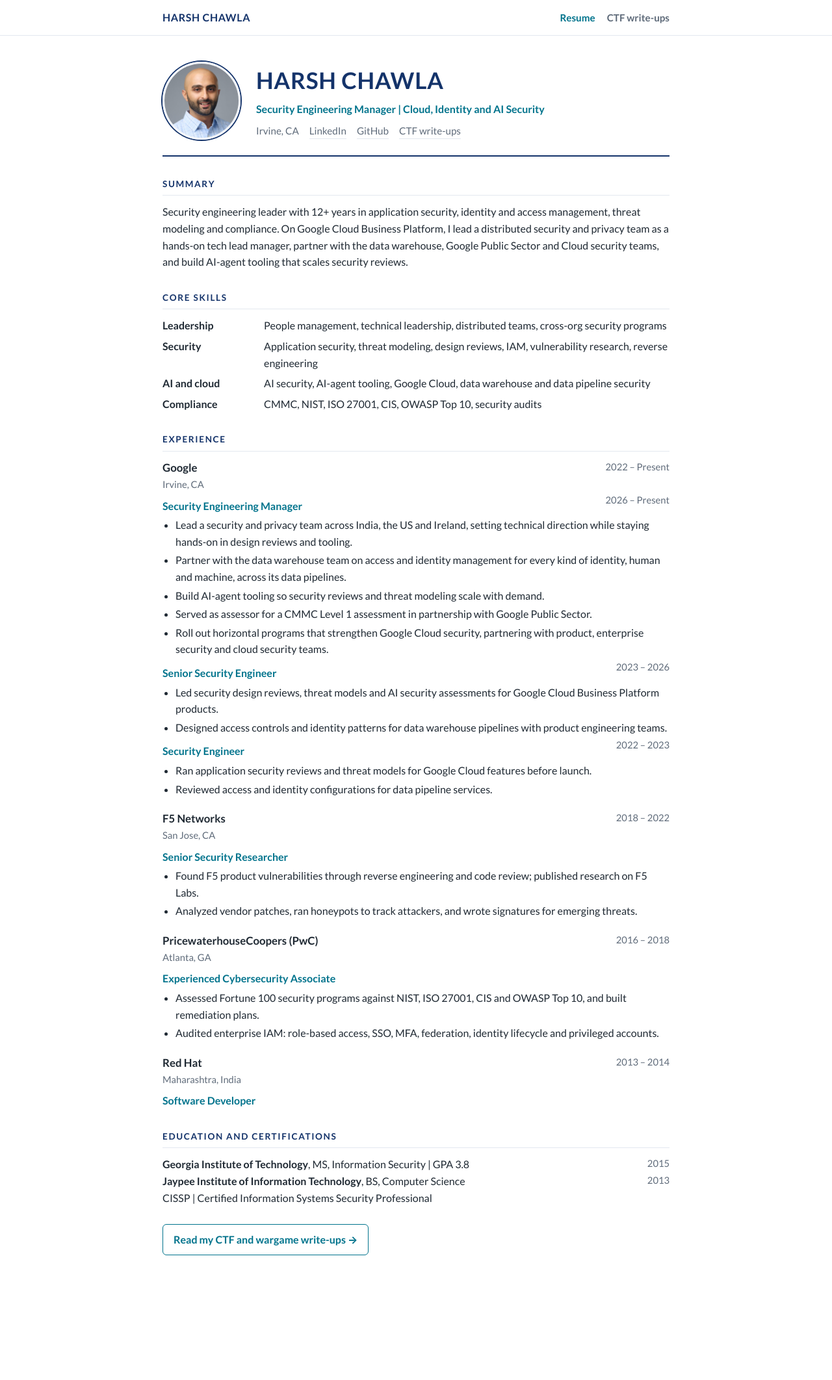
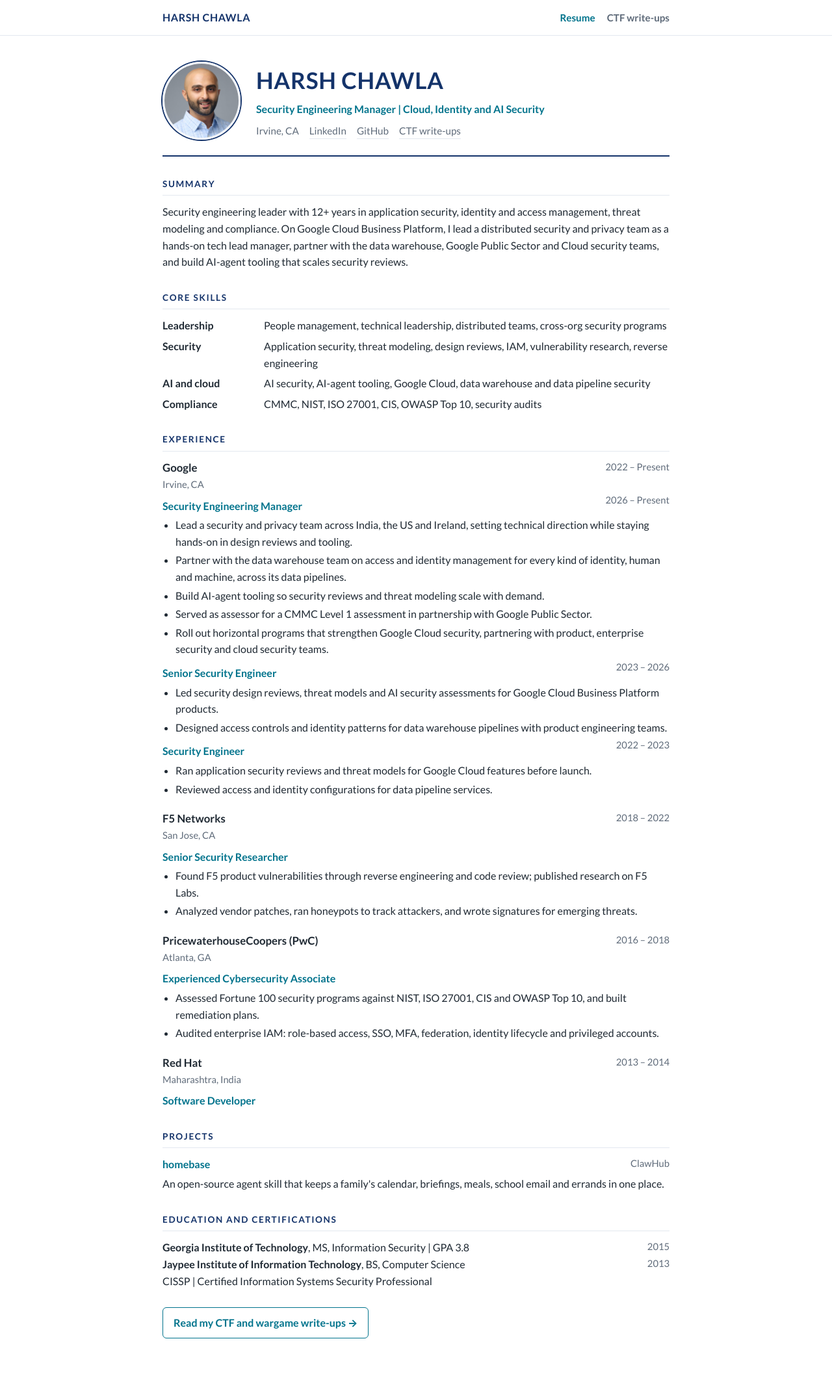
Before and after one commit to hchawla/hchawla.github.io, a Jekyll site: the page built from index.md, in a window 1280 px wide. Shown: the whole page at 65% size. Built offline with Jekyll 4.4.1, drawn with Linux system fonts in a browser that asks for light colours; before the commit the page ends 1996 px from its top, so only the background shows below that.

Commit message:
Add a Projects section linking homebase on ClawHub
Co-Authored-By: Claude Opus 5.5 <noreply@anthropic.com>

```diff
--- a/_data/resume.yml
+++ b/_data/resume.yml
@@ -68,6 +68,11 @@ experience:
     dates: 2013 – 2014
     roles:
       - title: Software Developer
+projects:
+  - name: homebase
+    url: https://clawhub.ai/hchawla/homebase
+    where: ClawHub
+    description: An open-source agent skill that keeps a family's calendar, briefings, meals, school email and errands in one place.
 education:
   - school: Georgia Institute of Technology
     detail: MS, Information Security | GPA 3.8
--- a/_layouts/resume.html
+++ b/_layouts/resume.html
@@ -43,6 +43,16 @@ layout: default
 </section>
 {%- endfor %}
 
+{%- if r.projects %}
+<h2>Projects</h2>
+{%- for p in r.projects %}
+<div class="project">
+  <div class="row"><a class="project-name" href="{{ p.url }}">{{ p.name }}</a><span class="dates">{{ p.where }}</span></div>
+  <p>{{ p.description }}</p>
+</div>
+{%- endfor %}
+{%- endif %}
+
 <h2>Education and certifications</h2>
 {%- for e in r.education %}
 <div class="row"><span><strong>{{ e.school }}</strong>, {{ e.detail }}</span><span class="dates">{{ e.year }}</span></div>
--- a/assets/css/site.css
+++ b/assets/css/site.css
@@ -35,6 +35,10 @@ ul { margin:4px 0 0; padding-left:20px; } li { margin:3px 0; }
 .skills { display:grid; grid-template-columns:140px 1fr; gap:6px 16px; margin:0; }
 .skills dt { font-weight:700; } .skills dd { margin:0; }
 .job { margin-bottom:20px; }
+.project { margin-bottom:14px; }
+.project p { margin:4px 0 0; }
+.project-name { font-weight:700; color:var(--accent2); text-decoration:none; }
+.project-name:hover { text-decoration:underline; }
 .row { display:flex; justify-content:space-between; gap:12px; flex-wrap:wrap; }
 .company { font-weight:700; font-size:1.05rem; }
 .role { margin-top:8px; font-weight:700; color:var(--accent2); }
```
Also changed, not shown: .github/workflows/test-build.yml (added).
